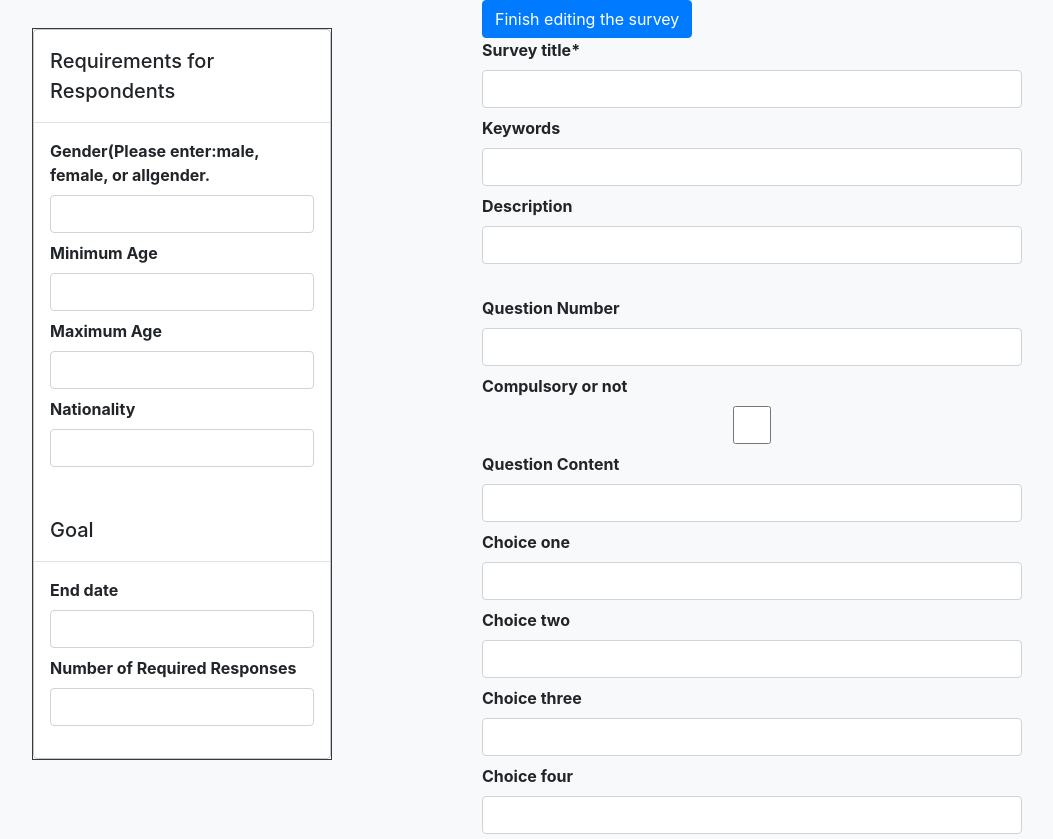
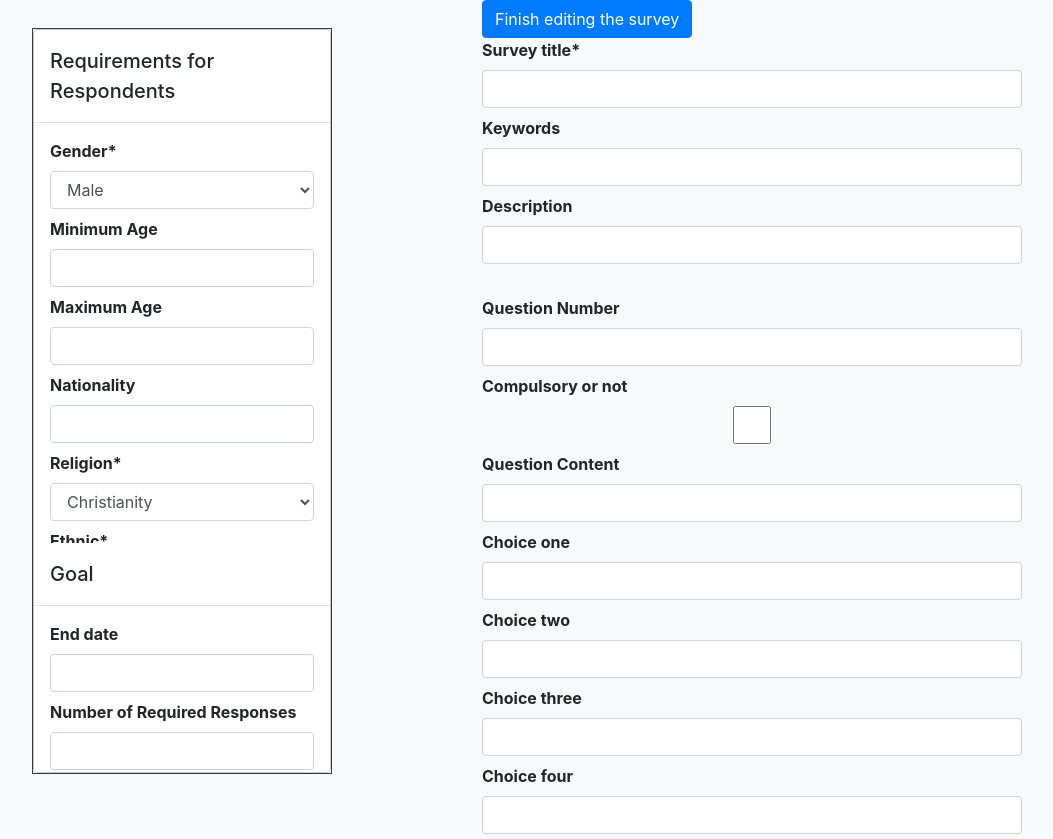
Before and after one commit to BarnettZhang/COMP0034_Group8, a Flask app: page /create_survey/ in a window 1280 px wide. Shown: the part 124-963 px from the top of the page, without its empty margins (173-1226 px from the left). Run offline with Flask 2, Linux system fonts and the light colour scheme; some libraries are stand-ins or nearby versions.

Commit message:
Full compiled functions

```diff
--- a/app/auth/forms.py
+++ b/app/auth/forms.py
@@ -20,7 +20,7 @@
                                             ('arab', 'Arab'), ('mixed', 'Mixed')], validators=[DataRequired()])
     religion = SelectField('Religion', choices=[('christianity', 'Christianity'), ('islam', 'Islam'),
                                                 ('buddhism', 'Buddhism'), ('hinduism', 'Hinduism'),
-                                                ('folk religion', 'Folk Religions'), ('irreligion', 'Irreligious')],
+                                                ('folk religion', 'Folk Religions'), ('irreligious', 'Irreligious')],
                            validators=[DataRequired()])
     nationality = StringField('Nationality', validators=[DataRequired()])
     institution = StringField('Institution', validators=[DataRequired()])
--- a/app/auth/routes.py
+++ b/app/auth/routes.py
@@ -1,7 +1,6 @@
 from datetime import timedelta
 from urllib.parse import urlparse, urljoin
 
-import bcrypt as bcrypt
 from flask import render_template, Blueprint, request, flash, redirect, url_for, make_response, abort, session
 from flask_login import login_user, login_required, logout_user
 from sqlalchemy.exc import IntegrityError
@@ -80,7 +79,7 @@
         next = request.args.get('next')
         if not is_safe_url(next):
             return abort(400)
-        return redirect(next or url_for('main.homepage'))
+        return redirect(next or url_for('main.index'))
     return render_template('login.html', form=form)
 
 
@@ -89,4 +88,4 @@
 def logout():
     logout_user()
     flash('You have been logged out.')
-    return redirect(url_for('main.homepage'))
+    return redirect(url_for('main.index'))
--- a/app/main/forms.py
+++ b/app/main/forms.py
@@ -10,10 +10,17 @@
 
 
 class CreateSurvey(FlaskForm):
-    target_gender = StringField('Gender(Please enter:male, female, or allgender.')
+    target_gender = SelectField('Gender*', choices=[('male', 'Male'), ('female', 'Female'), ('all', 'All')],
+                                validators=[DataRequired()])
     target_minimum_age = StringField('Minimum Age')
     target_maximum_age = StringField('Maximum Age')
     target_nationality = StringField('Nationality')
+    target_ethnic = SelectField('Ethnic*', choices=[('white', 'White'), ('black', 'Black'), ('asian', 'Asian'),
+                                            ('arab', 'Arab'), ('mixed', 'Mixed'), ('all', 'All')], validators=[DataRequired()])
+    target_religion = SelectField('Religion*', choices=[('christianity', 'Christianity'), ('islam', 'Islam'),
+                                                ('buddhism', 'Buddhism'), ('hinduism', 'Hinduism'),
+                                                ('folk religion', 'Folk Religions'), ('irreligious', 'Irreligious'), ('all', 'All')],
+                           validators=[DataRequired()])
     keyword = StringField('Keywords')
     description = StringField('Description')
     end_date = StringField('End date')
--- a/app/main/routes.py
+++ b/app/main/routes.py
@@ -27,7 +27,7 @@
                         target_minimum_age=form.target_minimum_age.data,
                         target_nationality=form.target_nationality.data,
                         end_date=form.end_date.data, respondent_number=form.respondent_number.data,
-                        survey_name=form.survey_name.data,
+                        survey_name=form.survey_name.data, target_ethnic=form.target_ethnic.data, target_religion=form.target_religion.data,
                         q1question_num=form.q1question_num.data, q1question_must=form.q1queastion_must.data,
                         q1question_content=form.q1question_content.data, q1choice_one=form.q1choice_one.data,
                         q1choice_two=form.q1choice_two.data, q1choice_three=form.q1choice_three.data,
--- a/app/models.py
+++ b/app/models.py
@@ -14,7 +14,6 @@
     nationality = db.Column(db.Text, nullable=False)
     email = db.Column(db.Text, nullable=False)
     institution = db.Column(db.Text, nullable=False)
-    credit = db.Column(db.Integer, nullable=False)
     #survey_id = db.relationship('Survey', backref='users')
     #respondent_id = db.relationship('Answer', backref='users')
 
@@ -33,6 +32,8 @@
     #user_id = db.Column(db.Integer, db.ForeignKey(User.user_id), nullable=True)
     survey_name = db.Column(db.Text, nullable=False, unique=True)
     keyword = db.Column(db.Text, nullable=True)
+    target_ethnic = db.Column(db.Text, nullable=True)
+    target_religion = db.Column(db.Text, nullable=True)
     description = db.Column(db.Text, nullable=True)
     target_gender = db.Column(db.Text, nullable=True)
     target_minimum_age = db.Column(db.Text, nullable=True)
--- a/app/templates/create_survey.html
+++ b/app/templates/create_survey.html
@@ -19,6 +19,9 @@
                         {{ render_field (form.target_minimum_age, class='form-control') }}
                         {{ render_field (form.target_maximum_age, class='form-control') }}
                         {{ render_field (form.target_nationality, class='form-control') }}
+                        {{ render_field (form.target_religion, class='form-control') }}
+                        {{ render_field (form.target_ethnic, class='form-control') }}
+
 
                     </dl>
                 </form>
--- a/populate_db.py
+++ b/populate_db.py
@@ -5,7 +5,9 @@
 def populate_db():
     if not User.query.first():
         s1 = Survey(survey_name='COMP0034 student survey', keyword='UCL Computer Science', description='This is a survey for student to give suggestions to lectures of COMP0034 to help improve the quality of teaching in the future.',
-                    q1question_content='Are you a student of COMP0034', q1question_must='True', q1question_num='1', q1choice_one='Yes', q1choice_two='No')
+                    q1question_content='Are you a student of COMP0034', q1question_must='True', q1question_num='1', q1choice_one='Yes', q1choice_two='No', target_gender='All', target_religion='All', target_ethnic='All')
+        u1 = User(username='zzp', email='zhangzipei0913@hotmail.com', password='1145141919810', gender='Male', age='24', ethnic='Arab', religion='Irreligious', nationality='CN', institution='UCL')
 
         db.session.add(s1)
+        db.session.add(u1)
         db.session.commit()
```
